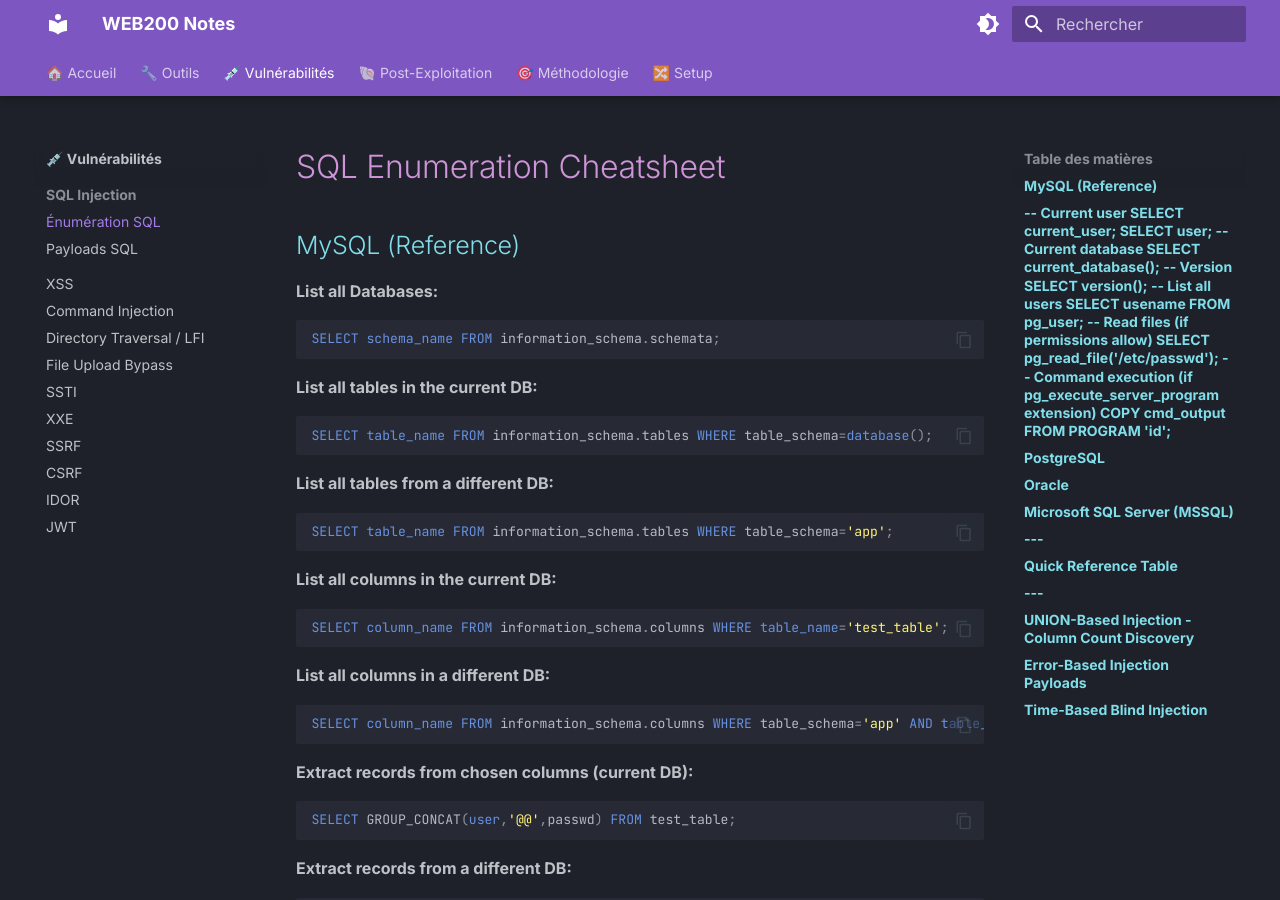
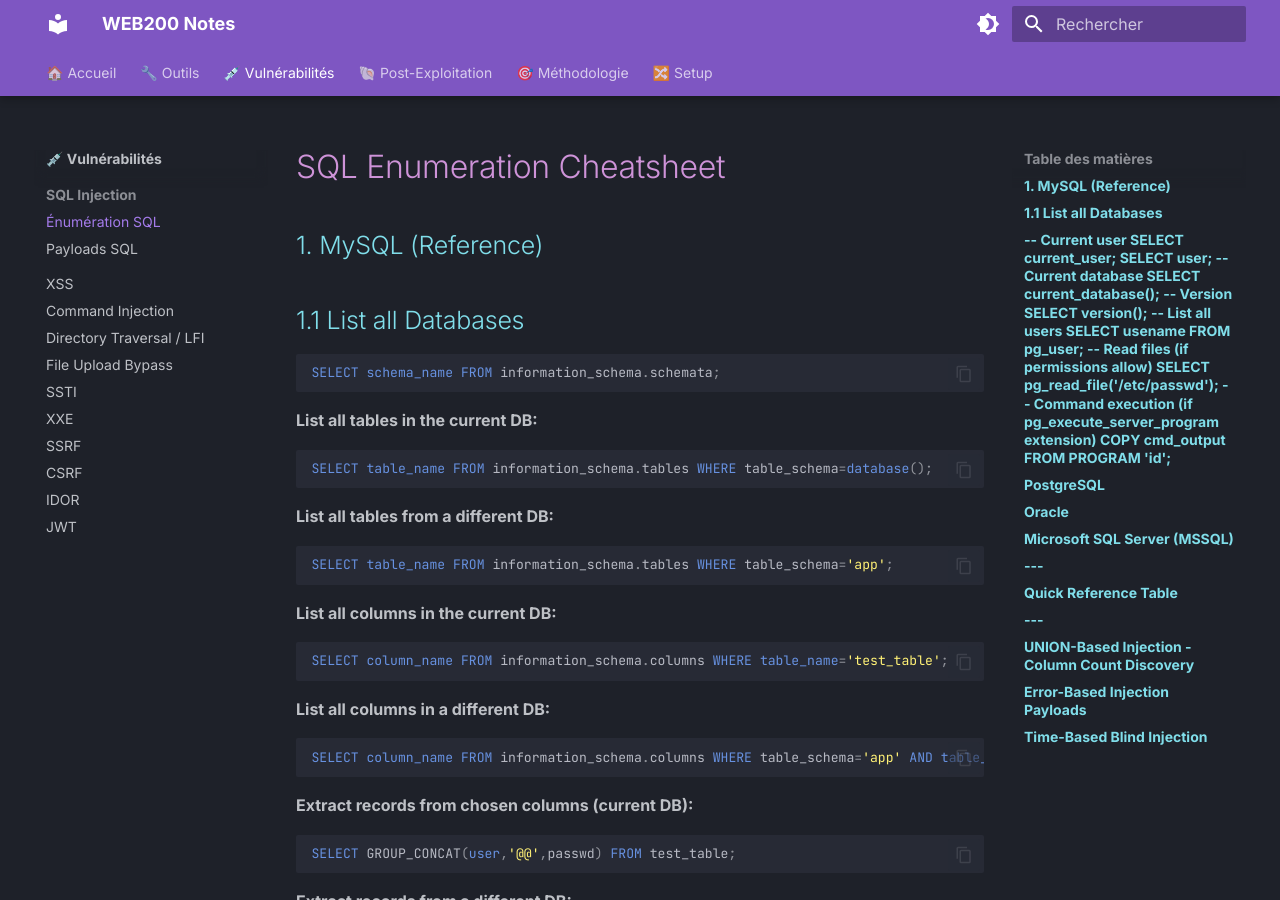
Before and after one commit to GaelleBriet/web200-notes, an MkDocs documentation site: the page built from docs/vulns/sql/11-sql-enumeration.md, in a window 1280 px wide and 900 px high. Built offline with MkDocs 1.6.1 and Material for MkDocs 9.7.7, drawn with Linux system fonts in a browser that asks for light colours.

Commit message:
Update section headers in SQL enumeration cheatsheet for improved organization

````diff
--- a/docs/vulns/sql/11-sql-enumeration.md
+++ b/docs/vulns/sql/11-sql-enumeration.md
@@ -1,8 +1,8 @@
 # SQL Enumeration Cheatsheet
 
-## MySQL (Reference)
+## 1. MySQL (Reference)
 
-**List all Databases:**
+## 1.1 List all Databases
 
 ```sql
 SELECT schema_name FROM information_schema.schemata;
````
